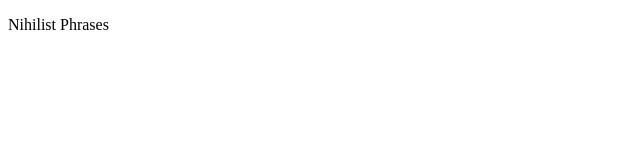
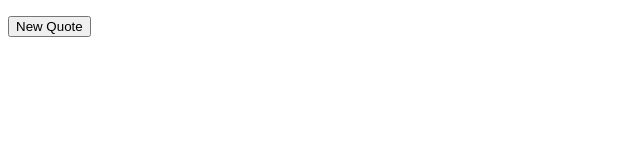
Before and after one commit to CamilaBodack/random-quote-machine, a React (Create React App) app in the folder projects/random-quote/: page / in a window 1280 px wide. Shown: the top 160 px of the page, without its empty margins (0-640 px from the left). Built offline with nearby package versions, Linux system fonts and the light colour scheme.

Commit message:
create components Container, NewQuoteButton

```diff
--- /dev/null
+++ b/projects/random-quote/src/components/Container.jsx
@@ -0,0 +1,12 @@
+import React , { Fragment } from 'react'
+import NewQuoteButton from './NewQuoteButton'
+
+export default function() {
+    return <Fragment>
+        <div id="quote-box">
+            <p id="text"></p>
+            <p id="author"></p>
+            <NewQuoteButton />
+        </div>
+    </Fragment>
+}
--- a/projects/random-quote/src/components/Title.js
+++ b/projects/random-quote/src/components/NewQuoteButton.jsx
@@ -1,5 +1,5 @@
 import React from 'react'
 
 export default function(){
-    return <p>Nihilist Phrases</p>
+    return <button id="new-quote">New Quote</button>
 }
```
Also changed, not shown: projects/random-quote/src/index.js (+2 -8 lines), projects/random-quote/src/components/Behavior.jsx (added).
